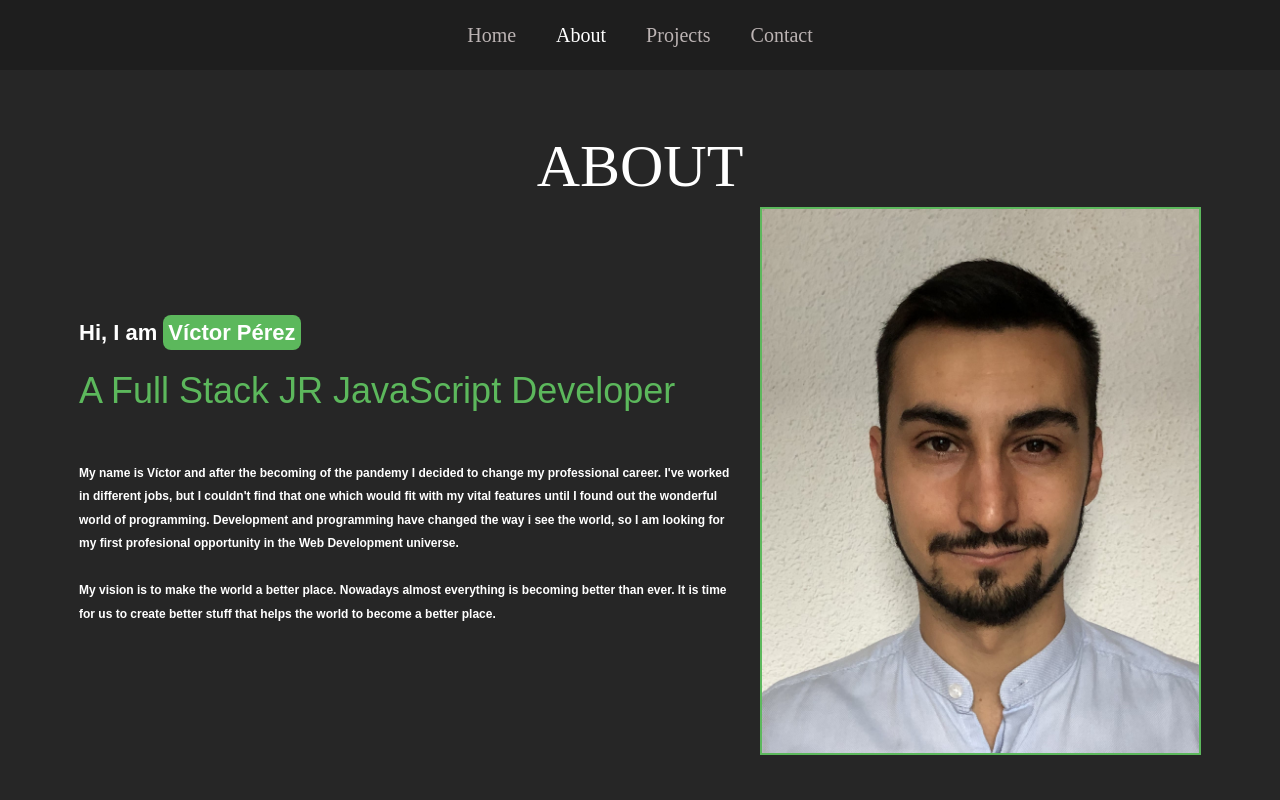
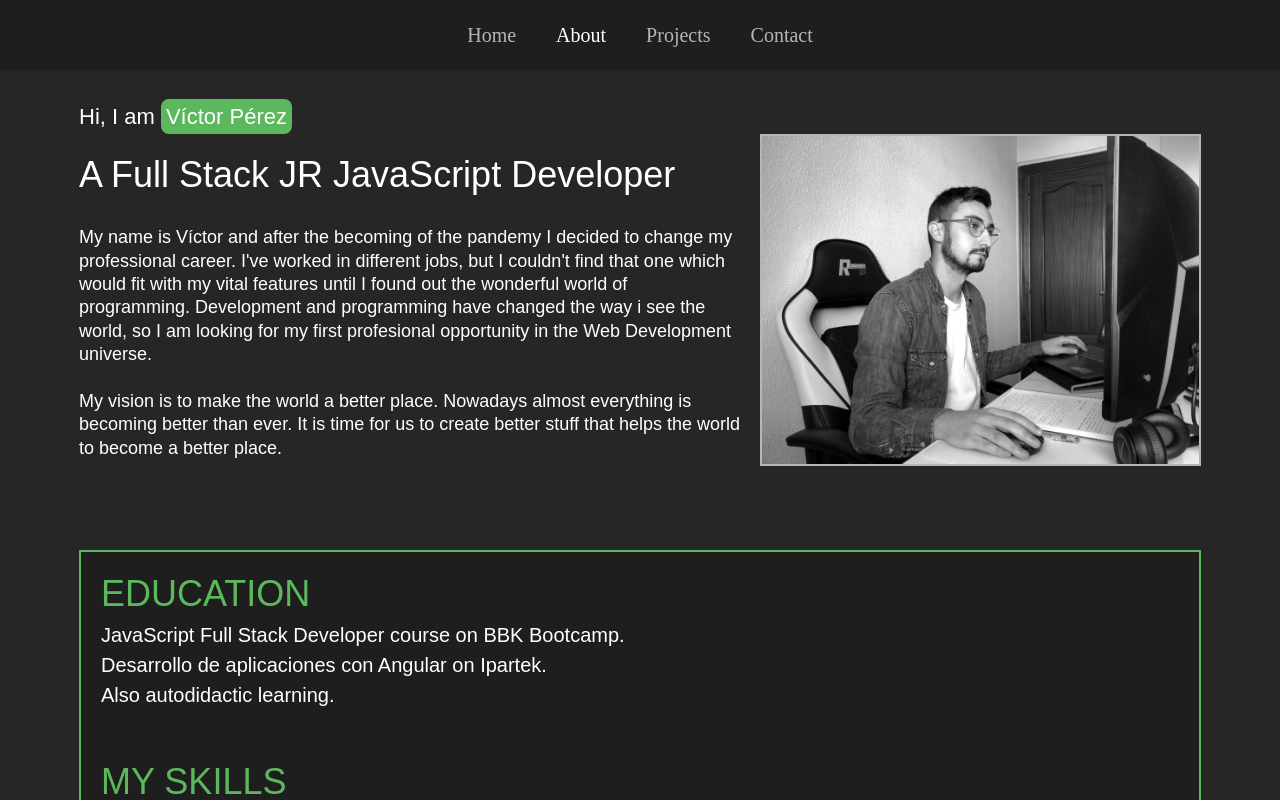
Before and after one commit to Doblepe/Portfolio, a React (Create React App) app in the folder client/: page /about in a window 1280 px wide. Shown: the top 800 px of the page. Built offline with nearby package versions, Linux system fonts and the light colour scheme.

Commit message:
fitting content

```diff
--- a/client/src/Components/Contact/form.css
+++ b/client/src/Components/Contact/form.css
@@ -34,4 +34,5 @@ button[type='submit'] {
   padding: 1rem 4rem;
   border-radius: 8px;
   cursor: pointer;
+  margin-bottom: 3rem;
 }
--- a/client/src/Components/Hero/AboutSection.js
+++ b/client/src/Components/Hero/AboutSection.js
@@ -3,7 +3,7 @@ import styled from 'styled-components';
 import Button from '../Reusable/Button';
 import PText from '../Reusable/PText';
 import SectionTitle from '../Reusable/SectionTitle';
-import AboutImg from '../../assets/images/IMG_8178-min.jpg';
+import AboutImg from '../../assets/images/about_pic.jpg';
 
 const AboutSectionStyles = styled.div`
   padding: 10rem 0;
--- a/client/src/Components/Projects/ProjectItem.js
+++ b/client/src/Components/Projects/ProjectItem.js
@@ -49,7 +49,7 @@ export default function ProjectItem({
   title = 'Project Name',
   desc = 'Lorem Ipsum is simply dummy text of the printing and typesetting industry.',
   git = 'Lorem Ipsum is simply dummy text o',
-  link = 'Lorem Ipsum is simply dummy text o'
+  link = ''
 }) {
   return (
     <ProjectItemStyles>
@@ -62,8 +62,8 @@ export default function ProjectItem({
         </Link>
         <p className="projectItem__desc">{desc}</p>
         <div className="projectItem__links">
-          <a href={git} target="_blank" rel='noreferrer' > <i class="fab fa-github-square fa-3x"></i></a>
-          {{link} === '' ? <i></i> : <a href={link} target="_blank" rel='noreferrer'> <i class="fas fa-external-link-square-alt fa-3x"></i></a>}
+          <a href={git} target="_blank" rel='noreferrer' > <i className="fab fa-github-square fa-3x"></i></a>
+          {{link} === '' ? null : <a href={link} target="_blank" rel='noreferrer'> <i className="fas fa-external-link-square-alt fa-3x"></i></a>}
         </div>
       </div>
     </ProjectItemStyles>
--- a/client/src/Components/Reusable/Button.js
+++ b/client/src/Components/Reusable/Button.js
@@ -5,7 +5,7 @@ import styled from 'styled-components';
 const ButtonStyle = styled.div`
   margin-top: 2rem;
   .button {
-    font-size: 2.2rem;
+    font-size: 1.2rem;
     background-color: ${(props) =>
       props.outline ? 'transperant' : 'var(--gray-1)'};
     padding: 0.7em 2em;
--- a/client/src/assets/data/projects.js
+++ b/client/src/assets/data/projects.js
@@ -19,10 +19,10 @@ const projects = [
     id: uuidv4(),
     name: 'Portafolio',
     desc:
-      'This is the code for these page.',
+      'This is the code for actual page.',
     img: portfolio,
     git: 'https://github.com/Doblepe/Portfolio/tree/master',
-    link: '',
+    link: "",
   },
   {
     id: uuidv4(),
@@ -30,8 +30,8 @@ const projects = [
     desc:
       'Using this app you can track any e coin. Also you will get a good advise about investment form the professional',
     img: CoinTrackerImg,
-    git: 'https://github.com/Doblepe/La-Tienda',
-    link: 'https://la-tienda.netlify.app/',
+    git: '',
+    link: '',
   },
   {
     id: uuidv4(),
--- a/client/src/pages/About.js
+++ b/client/src/pages/About.js
@@ -1,11 +1,179 @@
-import React from 'react'
+
+import React from 'react';
+import styled from 'styled-components';
+import PText from '../Components/Reusable/PText';
+import AboutImg from '../assets/images/about_pic.jpg'
+import ContactBanner from '../Components/Contact/ContactBanner';
+
+const AboutPageStyles = styled.div`
+  padding: 20rem 0 10rem 0;
+  background-color: var(--dark-bg);
+  color: white;
+  padding: 10rem 0;
+  font-family: 'Raleway', sans-serif;
+  a{
+    color: white;
+  }
+  .top-section {
+    display: flex;
+    align-items: center;
+    justify-content: space-between;
+    gap: 2rem;
+  }
+  .education_section{
+    font-size: 2rem;
+    gap:2rem;
+  }
+  .left {
+    flex: 3;
+  }
+  .right {
+    flex: 2;
+  }
+  .about__subheading {
+    font-size: 2.2rem;
+    margin-bottom: 2rem;
+    span {
+      background-color: var(--green);
+      padding: 0.5rem;
+      border-radius: 8px;
+    }
+  }
+  .about__heading {
+    font-size: 3.6rem;
+    margin-bottom: 3rem;
+  }
+  .about__info {
+    margin-bottom: 4rem;
+    .para {
+      max-width: 100%;
+    }
+  }
+  .right {
+    img {
+      border: 2px solid var(--gray-1);
+    }
+  }
+  .about__info__items {
+    margin-top: 5rem;
+    background-color: var(--deep-dark);
+    border: solid 2px var(--green);
+    padding: 2rem;
+  }
+  .about__info__item {
+    margin-bottom: 5rem;
+  }
+  .about__info__heading {
+    font-size: 3.6rem;
+    text-transform: uppercase;
+  color: var(--green);
+  }
+  .icons_box{
+    display: flex;
+    justify-content: flex-start;
+    gap: 3rem;
+    padding:3rem
+  }
+  @media only screen and (max-width: 768px) {
+    padding: 10rem 0;
+    .icons_box{
+    display: flex;
+    flex-wrap: wrap;
+    gap: 3rem;
+  }
+    .top-section {
+      flex-direction: column;
+      gap: 5rem;
+    }
+    h3 {
+    justify-content: center;
+    font-size: 1.2rem;
+  }
+    .about__subheading {
+      font-size: 1.8rem;
+    }
+    .about__heading {
+      font-size: 2.8rem;
+    }
+    .about__info__heading {
+      font-size: 2rem;
+    }
+  }
+`;
+
+export default function About() {
+  return (
+    <>
+      <AboutPageStyles>
+        <div className="container">
+          <div className="top-section">
+            <div className="left">
+              <p className="about__subheading">
+                Hi, I am <span>Víctor Pérez</span>
+              </p>
+              <h2 className="about__heading">A Full Stack JR JavaScript Developer</h2>
+              <div className="about__info">
+              <PText>
+                My name is Víctor and after the becoming of the pandemy I decided to change my professional career. I've worked in different jobs, but I couldn't find that one which would fit with my vital features until I found out the wonderful world of programming. Development and programming have changed the way i see the world, so I am looking for my first profesional opportunity in the Web Development universe.
+                <br />
+                <br />
+                My vision is to make the world a better place. Nowadays almost everything is becoming better than ever. It is time for us to create better stuff that helps the world to become a better place.
+              </PText>
+              </div>
+            {/*   <Button btnText="Download CV" btnLink="#" /> */}
+            </div>
+            <div className="right">
+              <img src={AboutImg} alt="me" />
+            </div>
+          </div>
+          <div className="about__info__items">
+            <div className="about__info__item">
+              <h1 className="about__info__heading">Education</h1>
+              <ul className="education_section">
+              <li>JavaScript Full Stack Developer course on <a href="http://cursos.bbkbootcamp.com/?gclid=CjwKCAjwn8SLBhAyEiwAHNTJbQcvt29TMEJ8eHRgVsS7aQOgNgs-KxJCEIV_bJcLF7qoeNsuOBDUDhoCwIUQAvD_BwE" rel='noreferrer' target='_blank'>BBK Bootcamp.</a></li>
+            <li>Desarrollo de aplicaciones con Angular on <a href="https://formacion.ipartek.com/"> Ipartek.</a></li>
+           <li> Also autodidactic learning.</li>
+            </ul>
+            </div>
+            <div className="about__info__item">
+              <h1 className="about__info__heading">My Skills</h1>
+              <h3>FrontEnd</h3>
+              <div className="icons_box">
+              <i className="fab fa-html5 fa-5x"></i>
+              <i className="fab fa-react fa-5x"></i>
+              <i className="fab fa-angular fa-5x"></i>
+              <i className="fab fa-css3 fa-5x"></i>
+              <i className="fab fa-js-square fa-5x"></i>
+              <i className="fab fa-bootstrap fa-5x"></i>
+              </div>
+            <h3>BackEnd</h3>
+            <div className="icons_box">
+            <i className="fab fa-node fa-5x"></i>
+            </div>
+            <h3>Also</h3>
+            <div className="icons_box">
+            <i className="fab fa-github-square fa-5x"></i>
+            </div>
+            </div>
+          </div>
+        </div>
+        <ContactBanner />
+      </AboutPageStyles>
+    </>
+  );
+}
+
+
+
+
+/* import React from 'react'
 
 import Map from '../Components/About/Map'
 import styled from 'styled-components'
 import AboutImg from '../assets/images/IMG_8178-min.jpg'
 import SectionTitle from '../Components/Reusable/SectionTitle'
 import PText from '../Components/Reusable/PText'
-export default function About() {
+import ContactBanner from '../../../../../clone/src/components/ContactBanner'
 const AboutPageStyles = styled.div`
 background-color: var(--dark-bg);
 color: white;
@@ -104,14 +272,46 @@ export default function About() {
     margin-bottom: 2rem;
   }
 }
+@media only screen and (max-width: 950px) {
+  .aboutSection__left {
+    flex: 4;
+  }
+  .aboutSection__right {
+    flex: 3;
+  }
+}
 @media only screen and (max-width: 768px) {
-  font-size: 1.2rem;
+  .container {
+    flex-direction: column;
+    text-align: center;
   }
-p{
-  font-size: 1.2rem;
+  .aboutSection__left,
+  .aboutSection__right {
+    width: 100%;
   }
+  .aboutSection__right {
+    margin-top: 3rem;
+  }
+  .section-title {
+    text-align: center;
+  }
+  .para {
+    margin: 0 auto;
+    margin-top: 2rem;
+  }
+  .aboutSection__buttons {
+    flex-direction: column;
+    gap: 0rem;
+    .button-wrapper,
+    a {
+      width: 100%;
+      text-align: center;
+    }
+  }
+}
+`;
+export default function About() {
 
-`;
   return (
     <AboutPageStyles>
       <SectionTitle heading="About" subheading="" />
@@ -130,13 +330,13 @@ p{
                 My vision is to make the world a better place. Nowadays almost everything is becoming better than ever. It is time for us to create better stuff that helps the world to become a better place.
               </PText>
             </div>
-          {/*   <Button variant="success" download='#'>Descarga CV</Button> */}
+          {/*   <Button variant="success" download='#'>Descarga CV</Button>
           </div>
           <div className="right">
             <img src={AboutImg} alt="me" />
           </div>
         </div>
-     {/* ---------------------   ABOUT BOX -----------------------------*/}
+     {/* ---------------------   ABOUT BOX -----------------------------
         <div className="about__info__items">
           <div className="about__info__item">
             <h1 className="about__info__heading">Education</h1>
@@ -151,23 +351,13 @@ p{
           <div className="about__info__item">
             <div className="inside_items">
             <h1 className="about__info__heading"> Dev tools</h1>
-            <h3>FrontEnd</h3>
-              <i class="fab fa-html5 fa-5x"></i>
-              <i class="fab fa-react fa-5x"></i>
-              <i class="fab fa-angular fa-5x"></i>
-              <i class="fab fa-css3 fa-5x"></i>
-              <i class="fab fa-js-square fa-5x"></i>
-              <i class="fab fa-bootstrap fa-5x"></i>
-            <h3>BackEnd</h3>
-            <i class="fab fa-node fa-5x"></i>
-            <h3>Also</h3>
-            <i class="fab fa-github-square fa-5x"></i>
-           {/*  <PText>Agiles, Scrum</PText> */}
+
+           {/*  <PText>Agiles, Scrum</PText>
             </div>
           </div>
         </div>
       </div>
-      <Map />
+      <ContactBanner/>
     </AboutPageStyles>
   )
-}
+} */
--- a/client/src/pages/Contact.js
+++ b/client/src/pages/Contact.js
@@ -1,10 +1,24 @@
 import React from 'react';
-import ContactSection from '../Components/Contact/ContactSection'
-
+import Map from '../Components/About/Map';
+import Form from '../Components/Contact/Form';
+import SectionTitle from '../Components/Reusable/SectionTitle';
+import styled from 'styled-components';
 export default function Contact() {
+  const ContactSectionStyle = styled.div`
+  background-color: var(--dark-bg);
+  color: white;
+  padding: 10rem 0;
+  font-family: 'Raleway', sans-serif;
+  font-weight: bold;
+`
   return (
-    <>
-     <ContactSection />
-    </>
+    <ContactSectionStyle>
+    <SectionTitle heading="contact" subheading="get in touch" />
+     {/* <ContactSection /> */}
+     <div className="container">
+     <Form/>
+     <Map/>
+     </div>
+    </ContactSectionStyle>
   );
 }
--- a/client/src/pages/Projects.js
+++ b/client/src/pages/Projects.js
@@ -19,7 +19,7 @@ const ProjectStyle = styled.div`
     position: relative;
     width: 300px;
     margin-top: 5rem;
-    border: solid var(--green)
+    border: solid var(--green);
   }
   .projects__searchBar input {
     width: 100%;
@@ -91,6 +91,8 @@ export default function Projects() {
                 title={item.name}
                 desc={item.desc}
                 img={item.img}
+                link={item.link}
+                git={item.git}
               />
             ))}
           </div>
```
Also changed, not shown: client/src/assets/images/about_pic.jpg (added). Lines whose indentation alone changed are shown as unchanged.
